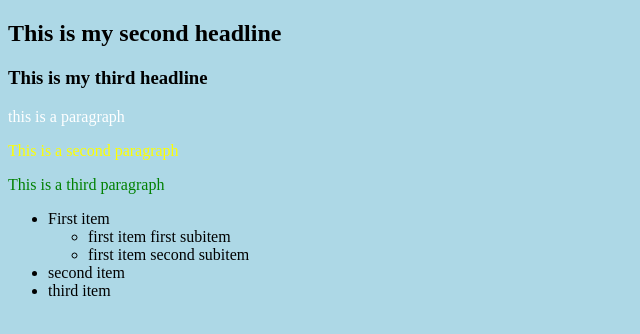
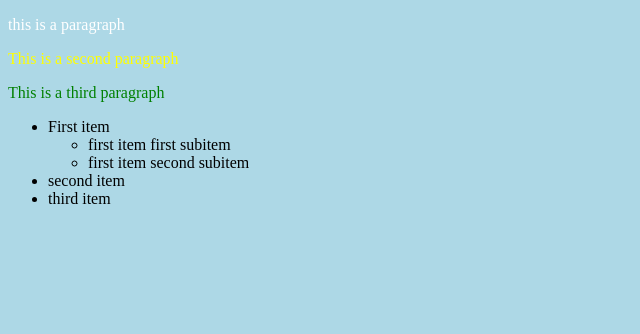
Before and after one commit to hamaritar/REACT20S_HTML_CSS, a plain HTML site: page 1_task/index.html in a window 1280 px wide. Shown: the whole page, without its empty margins (0-640 px from the left). Drawn offline with Linux system fonts and the light colour scheme.

Commit message:
Update index.html

```diff
--- a/1_task/index.html
+++ b/1_task/index.html
@@ -6,8 +6,7 @@
 </head>
 <body>
     <!-- This is an example of basic HTML -->
-    <h2>This is my second headline</h2>
-    <h3>This is my third headline</h3>
+
     <p>this is a paragraph</p>
     <p id="my_id">This is a second paragraph</p>
     <p class="my_class">This is a third paragraph</p>
```
